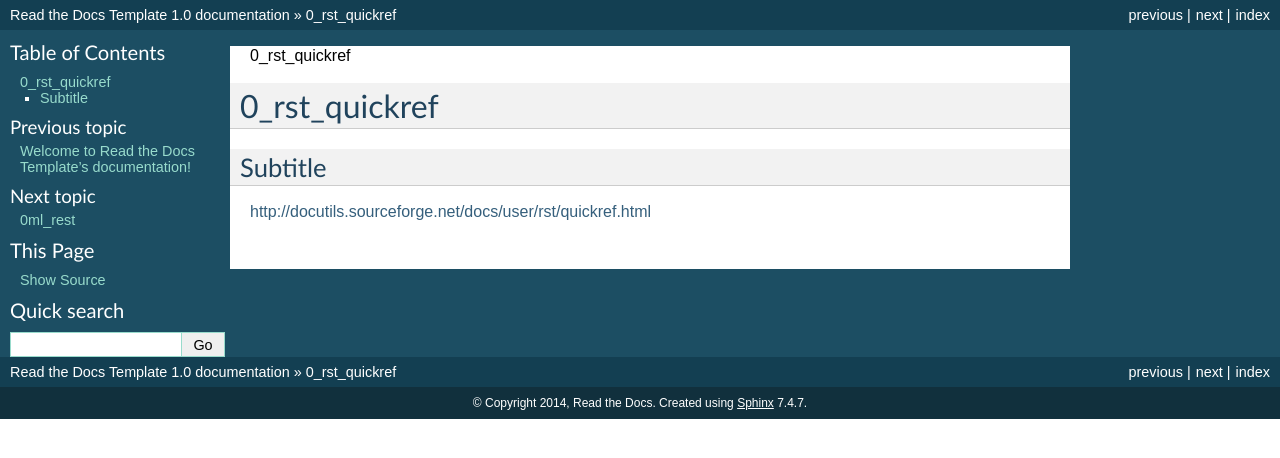
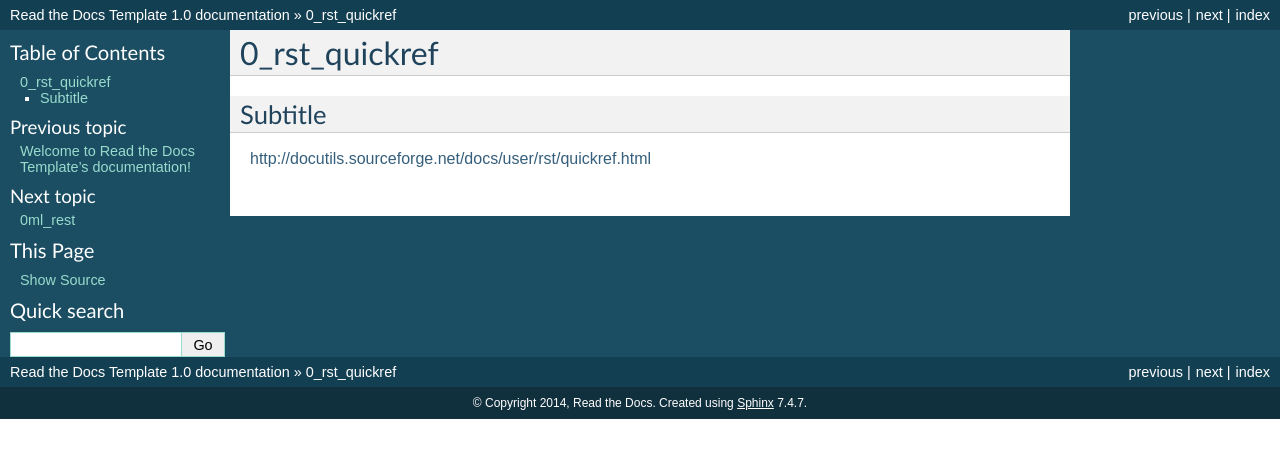
Before and after one commit to smart1004/ReadTheDocs, a Sphinx documentation site: the page built from docs/0_rst_quickref.rst, in a window 1280 px wide. Shown: the top 458 px of the page. Built offline with Sphinx 7.4.7, drawn with Linux system fonts in a browser that asks for light colours.

Commit message:
Update 0_rst_quickref.rst

```diff
--- a/docs/0_rst_quickref.rst
+++ b/docs/0_rst_quickref.rst
@@ -1,4 +1,3 @@
-0_rst_quickref
 
 =====
 0_rst_quickref
@@ -7,5 +6,4 @@
 --------
 
 
-
 http://docutils.sourceforge.net/docs/user/rst/quickref.html
```
